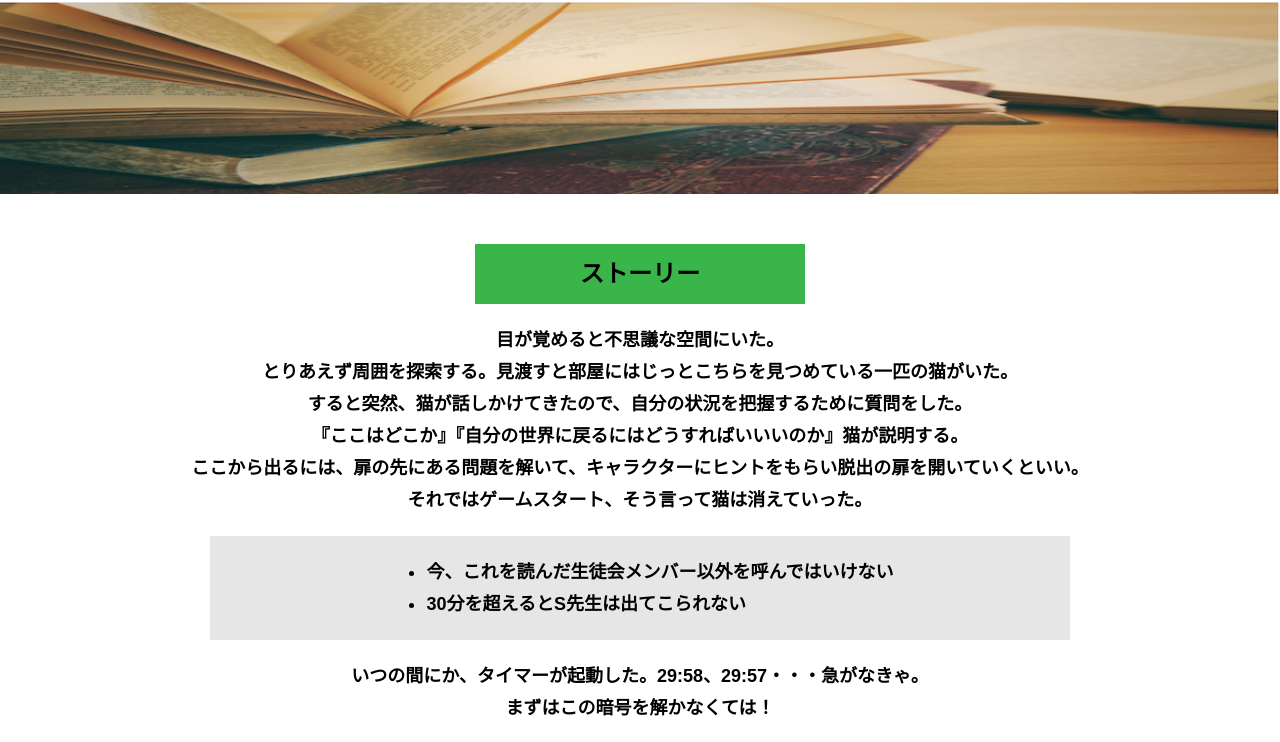
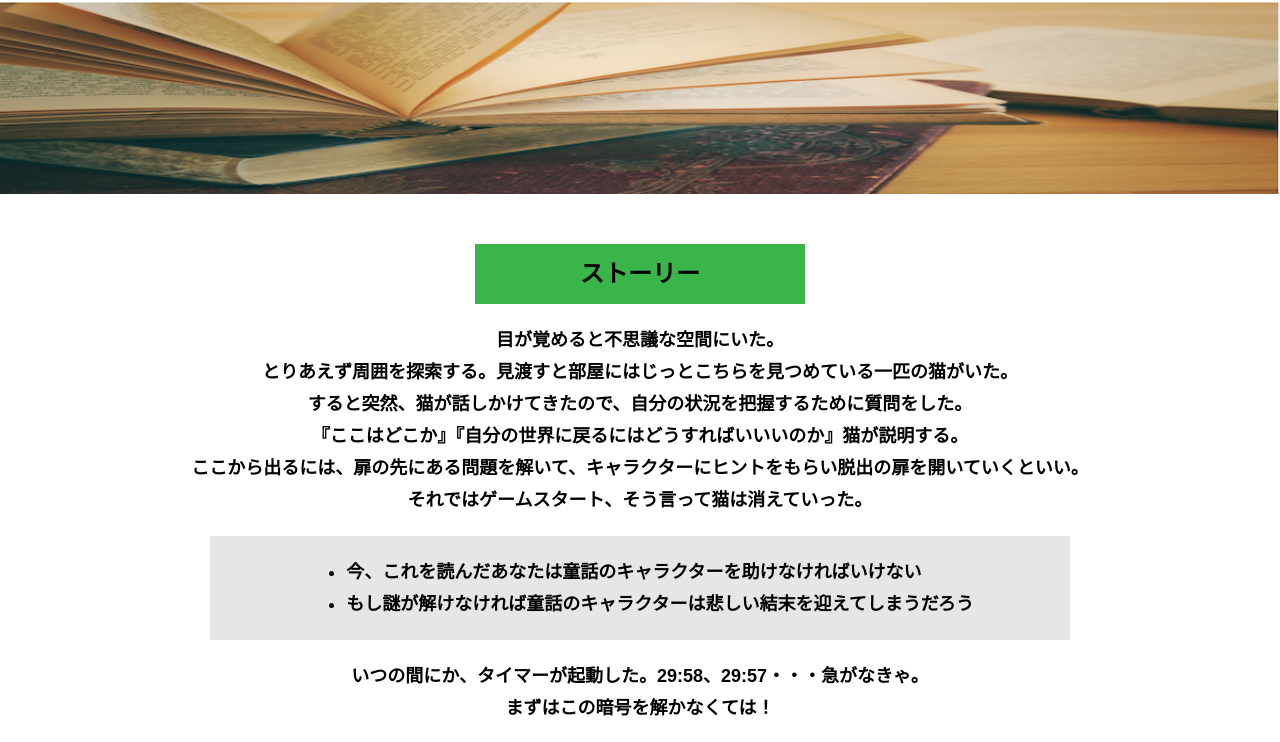
Before and after one commit to yumi-usss/alfa-tachikawa-3, a plain HTML site: page index.html in a window 1280 px wide. Shown: the part 58-800 px from the top of the page. Drawn offline with Linux system fonts and the light colour scheme.

Commit message:
Update index.html

```diff
--- a/index.html
+++ b/index.html
@@ -37,8 +37,8 @@
             それではゲームスタート、そう言って猫は消えていった。</p>
           <div class="story__note__outer bg-color--gray">
             <ul class="story__note">
-              <li>今、これを読んだ生徒会メンバー以外を呼んではいけない</li>
-              <li>30分を超えるとS先生は出てこられない</li>
+              <li>今、これを読んだあなたは童話のキャラクターを助けなければいけない</li>
+              <li>もし謎が解けなければ童話のキャラクターは悲しい結末を迎えてしまうだろう</li>
             </ul>
           </div>
           <p class="text-center">いつの間にか、タイマーが起動した。29:58、29:57・・・急がなきゃ。<br>
```
